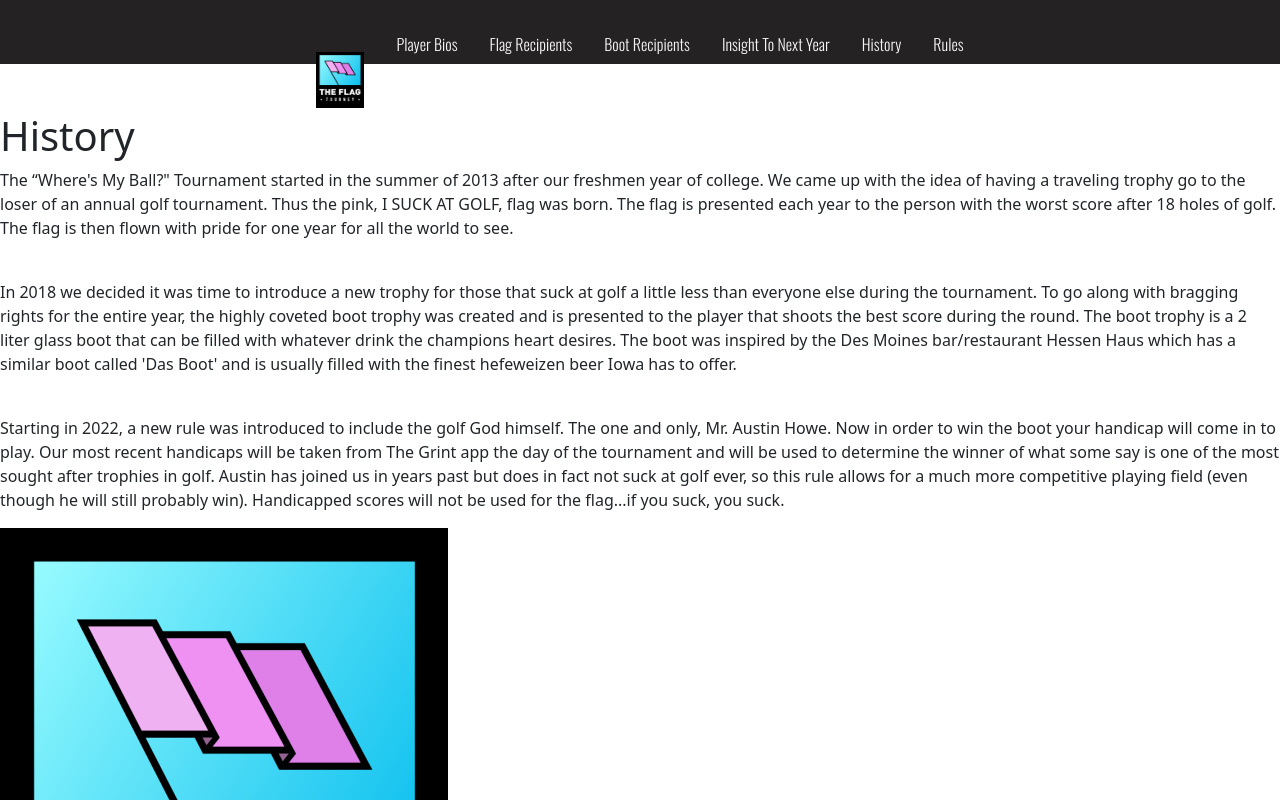
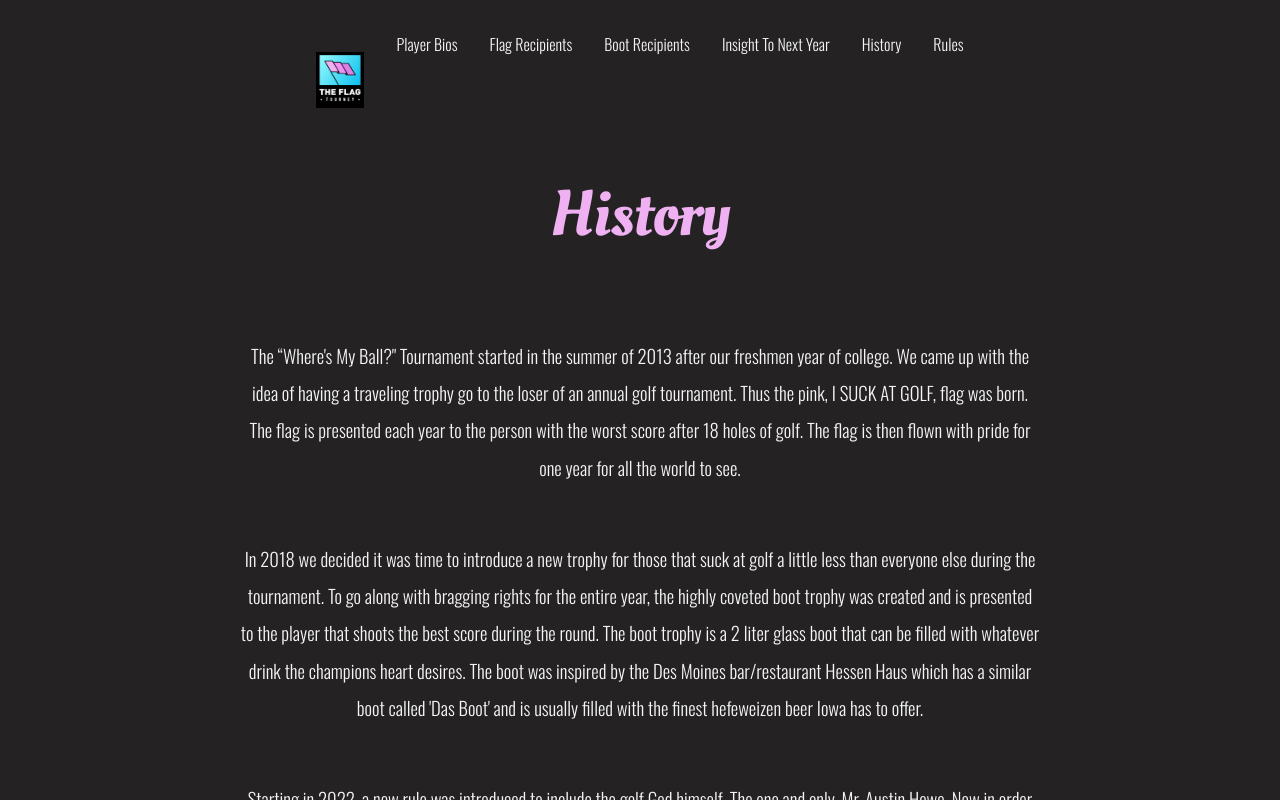
Before and after one commit to jordanstotts/FlagTournament, a React (Create React App) app in the folder frontend/: page /History in a window 1280 px wide. Shown: the top 800 px of the page. Built offline with nearby package versions, Linux system fonts and the light colour scheme; a web font is replaced by a local one.

Commit message:
history component styled for desktop

```diff
--- a/frontend/src/components/History.js
+++ b/frontend/src/components/History.js
@@ -37,14 +37,14 @@ const History = () => {
           <p>
             Starting in 2022, a new rule was introduced to include the golf God
             himself. The one and only, Mr. Austin Howe. Now in order to win the
-            boot your handicap will come in to play. Our most recent handicaps
-            will be taken from The Grint app the day of the tournament and will
-            be used to determine the winner of what some say is one of the most
-            sought after trophies in golf. Austin has joined us in years past
-            but does in fact not suck at golf ever, so this rule allows for a
-            much more competitive playing field (even though he will still
-            probably win). Handicapped scores will not be used for the flag...if
-            you suck, you suck.
+            boot or recieve the flag your handicap will come in to play. Our
+            most recent handicaps will be taken from The Grint app the day of
+            the tournament. They will be used to determine who goes home with
+            what some say is one of the most sought after trophies in golf as
+            well as who goes home with the dreaded "I SUCK AT GOLF" flag. Austin
+            has joined us in years past but does in fact not suck at golf ever,
+            so this rule allows for a much more competitive playing field (even
+            though he will still probably win the boot).
           </p>
         </div>
         <img className="historyFlagLogo" src={flagLogo} alt="flag logo" />
--- a/frontend/src/components/InsightToNextYear.js
+++ b/frontend/src/components/InsightToNextYear.js
@@ -8,7 +8,7 @@ const InsightToNextYear = () => {
     <div className="predictionPage">
       <SiteNavBar />
       <h1 className="predictionsHeader">Insight To Next Year</h1>
-      <div>
+      <div className="predictionLayout">
         <div className="ourPredictions">
           <p id="predictionName">Austin's prediction:</p>
           <div>
--- a/frontend/src/css/History.css
+++ b/frontend/src/css/History.css
@@ -6,6 +6,46 @@
 /* font-family: 'Oswald', sans-serif; */
 
 /* ============================== Desktop Version ============================== */
+.historyPage {
+  background-color: #242222;
+}
+
+.historyLayout {
+  display: flex;
+  justify-content: center;
+  flex-direction: column;
+  height: 85%;
+  width: 90%;
+  margin: auto;
+  color: #f5f5f5;
+}
+
+.historyHeader {
+  color: #f5f5f5;
+  font-family: "Oleo Script", cursive;
+  font-size: 48pt;
+  text-align: center;
+  color: #efb1f2;
+  margin-top: 65px;
+}
+
+.historyContent {
+  text-align: center;
+  height: 200px;
+  width: 800px;
+  display: block;
+  margin: 75px auto auto auto;
+  font-size: 14pt;
+  font-family: "Oswald", sans-serif;
+  line-height: 2;
+}
+
+.historyFlagLogo {
+  height: 400px;
+  width: 300px;
+  display: block;
+  margin: 600px auto 100px auto;
+}
 
 /* ============================== Mobile Version ============================== */
 @media (max-width: 915px) {
--- a/frontend/src/css/InsightToNextYear.css
+++ b/frontend/src/css/InsightToNextYear.css
@@ -1,6 +1,51 @@
 @import url("https://fonts.googleapis.com/css2?family=Oswald:wght@300&display=swap");
 
 /* ============================== Desktop Version ============================== */
+.predictionsHeader {
+  margin-bottom: 4rem;
+  font-family: "Oleo Script", cursive;
+  font-size: 48pt;
+  text-align: center;
+  color: #efb1f2;
+  margin-top: 100px;
+}
+
+.predictionLayout {
+  display: flex;
+  justify-content: space-evenly;
+  flex-wrap: wrap;
+}
+
+.predictionPage {
+  background-color: #242222;
+}
+
+.ourPredictions {
+  text-align: center;
+  margin: 2.5rem 5rem 3.5rem 5rem;
+  height: 300px;
+  width: 250px;
+  justify-content: center;
+  box-shadow: 0 0 20px #f5f5f5, 0 0 20px 0 #f5f5f5;
+  border-radius: 25px;
+  background: transparent;
+}
+
+#predictionName {
+  color: #4cdbf6;
+
+  font-size: 14pt;
+  padding-top: 10px;
+  font-family: "Oswald", sans-serif;
+}
+
+#prediction {
+  color: #c4c4c4;
+}
+
+.ourPredictions p {
+  color: #f5f5f5;
+}
 
 /* ============================== Mobile Version ============================== */
 @media (max-width: 915px) {
@@ -22,7 +67,6 @@
     height: 300px;
     width: 250px;
     justify-content: center;
-
     box-shadow: 0 0 20px #f5f5f5, 0 0 20px 0 #f5f5f5;
     border-radius: 25px;
     background: transparent;
@@ -30,7 +74,6 @@
 
   #predictionName {
     color: #4cdbf6;
-
     font-size: 14pt;
     padding-top: 10px;
     font-family: "Oswald", sans-serif;
```
